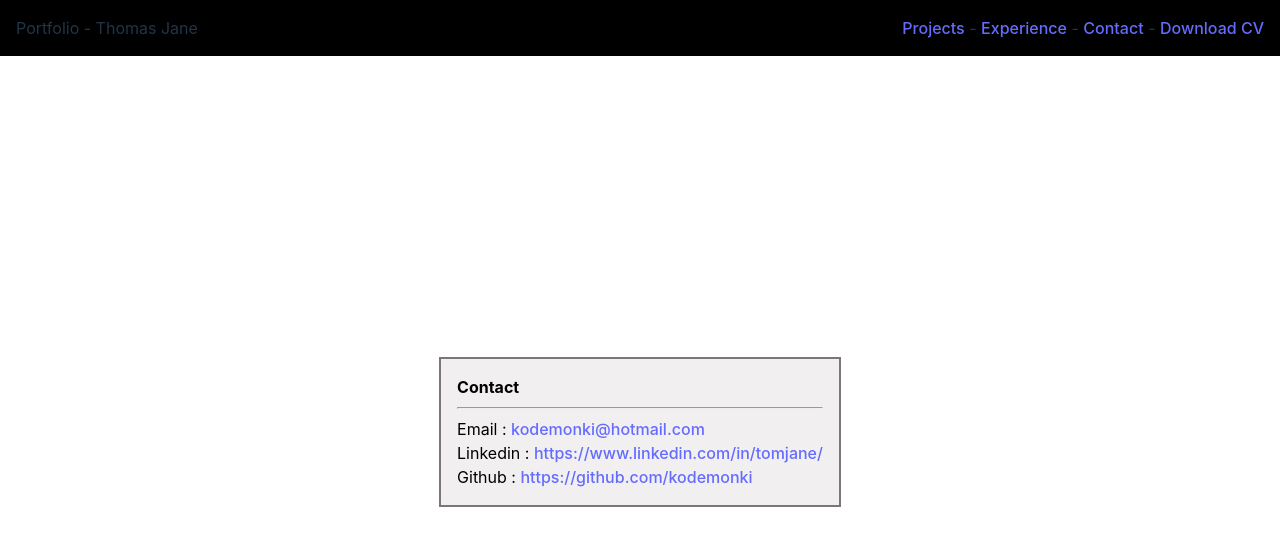
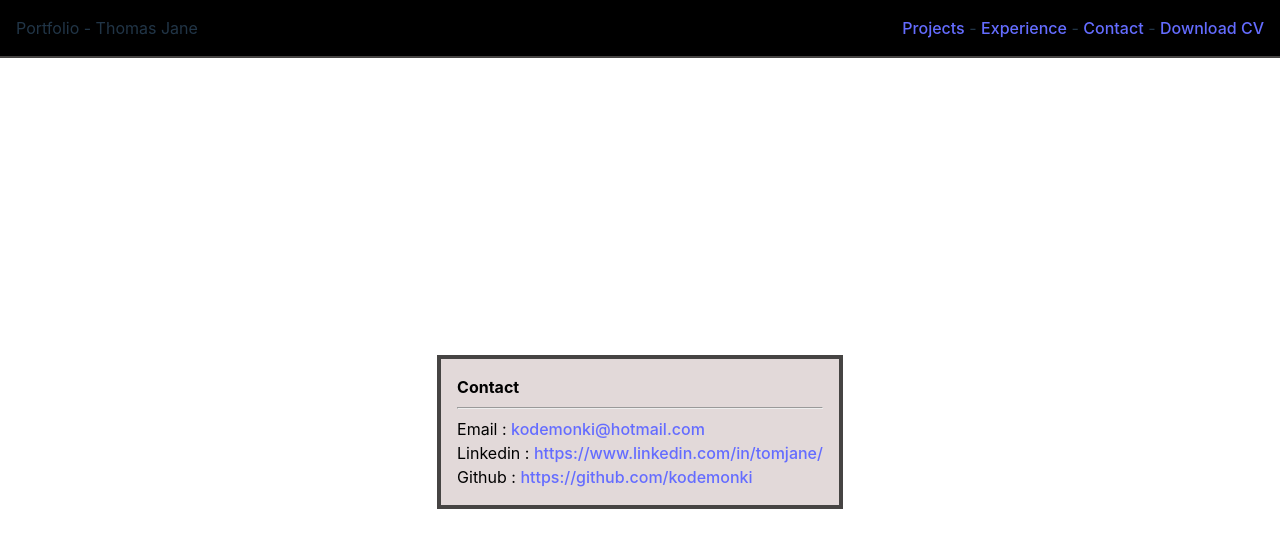
Before and after one commit to kodemonki/portfolio, a React (Vite) app: page /#/contact in a window 1280 px wide. Shown: the top 548 px of the page. Built offline with nearby package versions, Linux system fonts and the light colour scheme.

Commit message:
Update App.css

```diff
--- a/src/App.css
+++ b/src/App.css
@@ -9,6 +9,7 @@
   width: 100%;
   background-color: #000000;
   text-align: left;
+  border-bottom: 2px rgb(70, 68, 67) solid;
 }
 .Header__left {
   padding-left: 16px;
@@ -38,14 +39,14 @@
   align-content: center;
 }
 .Card {
-  background-color: #f1efef;
+  background-color: #e2d9d9;
   color: #000;
   padding: 16px;
   max-width:800px;
   margin-left: 16px;
   margin-right: 16px;
   margin-bottom:16px;
-  border: 2px rgb(122, 119, 116) solid;
+  border: 4px rgb(70, 68, 67) solid;
 }
 .Card__img{
   max-width: 400px;
```
